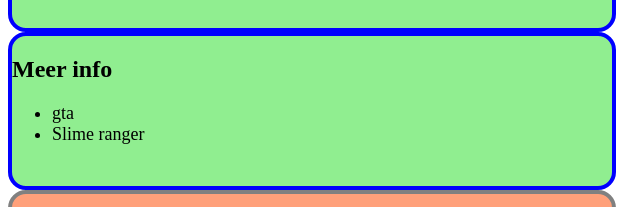
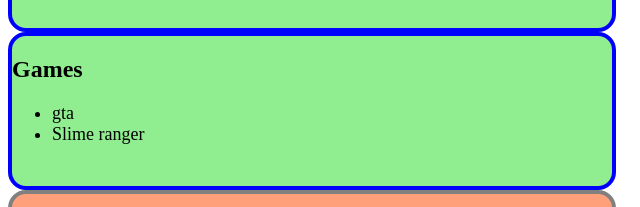
Before and after one commit to jorisMboutrecht/frontend, a plain HTML site: page opdracht3/index.html in a window 1280 px wide. Shown: the part 242-449 px from the top of the page, 0-640 px from the left. Drawn offline with Linux system fonts and the light colour scheme.

Commit message:
een simple aanpassing gemaakt

```diff
--- a/opdracht3/index.html
+++ b/opdracht3/index.html
@@ -19,7 +19,7 @@
     </div>
 
     <div class="content">
-        <h2>Meer info</h2>
+        <h2>Games</h2>
         <ul id="games">
             <li>gta</li>
             <li>Slime ranger</li>
```
